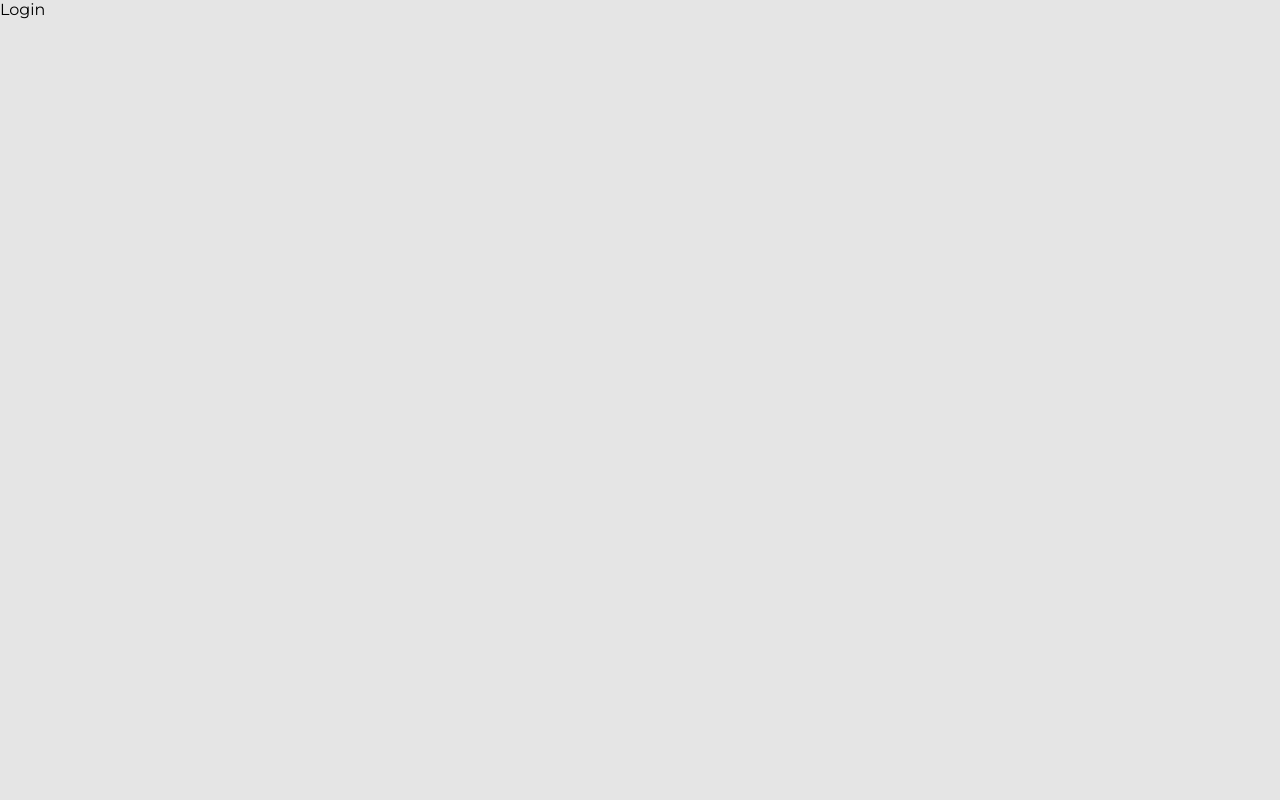
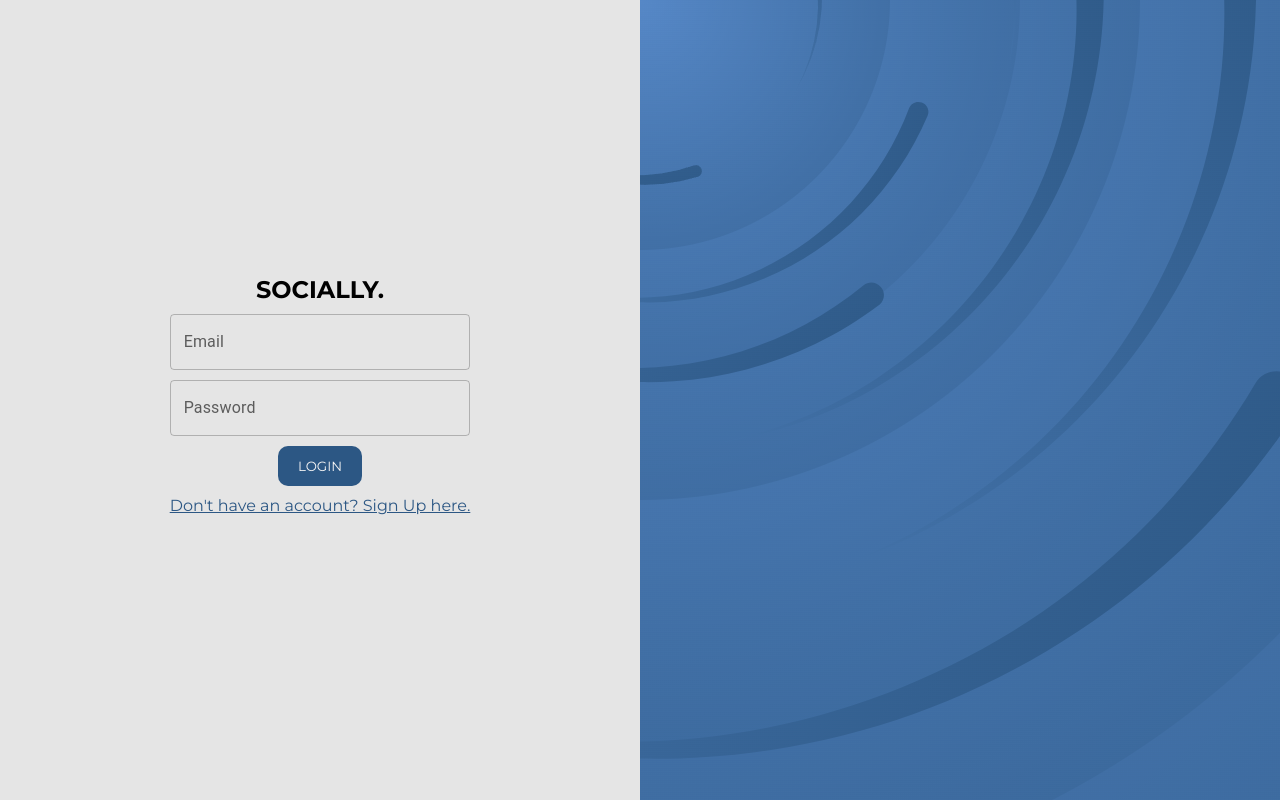
Before and after one commit to edwardlesan/social-media-app, a React (Create React App) app: page / in a window 1280 px wide. Built offline with nearby package versions, Linux system fonts and the light colour scheme.

Commit message:
login page added

```diff
--- a/src/App.js
+++ b/src/App.js
@@ -1,16 +1,24 @@
-import { BrowserRouter, Routes, Route } from "react-router-dom";
+import { useSelector } from "react-redux";
+import { BrowserRouter, Routes, Route, Navigate } from "react-router-dom";
 import Home from "./homePage/Home";
 import Login from "./loginPage/Login";
 import Profile from "./profilePage/Profile";
 
 function App() {
+  const isAuth = Boolean(useSelector((state) => state.token));
   return (
     <div className="app">
       <BrowserRouter>
         <Routes>
           <Route path="/" element={<Login />} />
-          <Route path="/home" element={<Home />} />
-          <Route path="/profile/:userId" element={<Profile />} />
+          <Route
+            path="/home"
+            element={isAuth ? <Home /> : <Navigate to="/" />}
+          />
+          <Route
+            path="/profile/:userId"
+            element={isAuth ? <Profile /> : <Navigate to="/" />}
+          />
         </Routes>
       </BrowserRouter>
     </div>
--- a/src/index.css
+++ b/src/index.css
@@ -1,4 +1,11 @@
 @import url("https://fonts.googleapis.com/css2?family=Dosis:wght@200;300;400;500;600;700&family=Montserrat:wght@200;300;400;700&family=Nunito:wght@200;300;400;500;600;700&family=Quicksand:wght@300;400;500;600;700&family=Raleway:wght@100;200;300;400;500;600;700&family=Rubik:wght@300;400;500;600;700&display=swap");
+
+* {
+  box-sizing: border-box;
+  font-family: "Montserrat", sans-serif;
+  margin: 0;
+  padding: 0;
+}
 
 html,
 body,
@@ -6,9 +13,6 @@ body,
 .app {
   height: 100%;
   width: 100%;
-  margin: 0;
-  padding: 0;
-  font-family: "Montserrat", sans-serif;
   background-color: var(--medium);
 }
 
--- /dev/null
+++ b/src/loginPage/Form.css
@@ -0,0 +1,44 @@
+.form_container {
+  display: flex;
+  flex-direction: column;
+  gap: 10px;
+}
+
+.form_image_box {
+  border: 1px solid var(--mainDark);
+  border-radius: 10px;
+  padding: 1rem;
+}
+
+.form_image_drop {
+  border: 2px dashed var(--mainDark);
+  padding: 1rem;
+}
+
+.form_image_drop:hover {
+  cursor: pointer;
+}
+
+.form_button {
+  background-color: var(--mainDark);
+  color: var(--light);
+  padding: 12px 20px;
+  outline: none;
+  border: none;
+  border-radius: 10px;
+  cursor: pointer;
+  margin: 10px 0;
+}
+
+.form_button:hover {
+  transform: scale(1.1);
+  transition: ease 0.2s all;
+}
+
+.form_auth {
+  text-decoration: underline;
+  cursor: pointer;
+  color: var(--mainDark);
+  font-weight: 500;
+  margin-bottom: 20px;
+}
--- /dev/null
+++ b/src/loginPage/Form.jsx
@@ -0,0 +1,235 @@
+import { useState } from "react";
+import { Button, TextField, Typography } from "@mui/material";
+import EditOutlinedIcon from "@mui/icons-material/EditOutlined";
+import { Formik } from "formik";
+import * as yup from "yup";
+import { useNavigate } from "react-router-dom";
+import { useDispatch } from "react-redux";
+import { setLogin } from "../state";
+import Dropzone from "react-dropzone";
+import "./Form.css";
+import { display } from "@mui/system";
+
+const registerSchema = yup.object().shape({
+  firstName: yup.string().required("Required"),
+  lastName: yup.string().required("Required"),
+  email: yup.string().email("invalid email").required("Required"),
+  password: yup.string().required("Required"),
+  location: yup.string().required("Required"),
+  occupation: yup.string().required("Required"),
+  picture: yup.string().required("Required"),
+});
+
+const loginSchema = yup.object().shape({
+  email: yup.string().email("Invalid email").required("Required"),
+  password: yup.string().required("Required"),
+});
+
+const initialValuesRegister = {
+  firstName: "",
+  lastName: "",
+  email: "",
+  password: "",
+  location: "",
+  occupation: "",
+  picture: "",
+};
+
+const initialValuesLogin = {
+  email: "",
+  password: "",
+};
+
+const Form = () => {
+  const [pageType, setPageType] = useState("login");
+  const dispatch = useDispatch();
+  const navigate = useNavigate();
+  const isLogin = pageType === "login";
+  const isRegister = pageType === "register";
+
+  const register = async (values, onSubmitProps) => {
+    const formData = new FormData();
+    for (let value in values) {
+      formData.append(value, values[value]);
+    }
+    formData.append("picturePath", values.picture.name);
+
+    const savedUserResponse = await fetch(
+      "http://localhost:3001/auth/register",
+      {
+        method: "POST",
+        body: formData,
+      }
+    );
+    const savedUser = await savedUserResponse.json();
+    onSubmitProps.resetForm();
+
+    if (savedUser) {
+      setPageType("login");
+    }
+  };
+
+  const login = async (values, onSubmitProps) => {
+    const loggedInResponse = await fetch("http://localhost:3001/auth/login", {
+      method: "POST",
+      headers: { "Content-Type": "application/json" },
+      body: JSON.stringify(values),
+    });
+    const loggedIn = await loggedInResponse.json();
+    onSubmitProps.resetForm();
+    if (loggedIn) {
+      dispatch(
+        setLogin({
+          user: loggedIn.user,
+          token: loggedIn.token,
+        })
+      );
+      navigate("/home");
+    }
+  };
+
+  const handleFormSubmit = async (values, onSubmitProps) => {
+    if (isLogin) await login(values, onSubmitProps);
+    if (isRegister) await register(values, onSubmitProps);
+  };
+
+  return (
+    <Formik
+      className="Formik"
+      onSubmit={handleFormSubmit}
+      initialValues={isLogin ? initialValuesLogin : initialValuesRegister}
+      validationSchema={isLogin ? loginSchema : registerSchema}
+    >
+      {({
+        values,
+        errors,
+        touched,
+        handleBlur,
+        handleChange,
+        handleSubmit,
+        setFieldValue,
+        resetForm,
+      }) => (
+        <form onSubmit={handleSubmit}>
+          <div className="form_container">
+            {isRegister && (
+              <>
+                <TextField
+                  label="First Name"
+                  onBlur={handleBlur}
+                  onChange={handleChange}
+                  value={values.firstName}
+                  name="firstName"
+                  error={
+                    Boolean(touched.firstName) && Boolean(errors.firstName)
+                  }
+                  helperText={touched.firstName && errors.firstName}
+                />
+                <TextField
+                  label="Last Name"
+                  onBlur={handleBlur}
+                  onChange={handleChange}
+                  value={values.lastName}
+                  name="lastName"
+                  error={Boolean(touched.lastName) && Boolean(errors.lastName)}
+                  helperText={touched.lastName && errors.lastName}
+                />
+                <TextField
+                  label="Location"
+                  onBlur={handleBlur}
+                  onChange={handleChange}
+                  value={values.location}
+                  name="location"
+                  error={Boolean(touched.location) && Boolean(errors.location)}
+                  helperText={touched.location && errors.location}
+                />
+                <TextField
+                  label="Occupation"
+                  onBlur={handleBlur}
+                  onChange={handleChange}
+                  value={values.occupation}
+                  name="occupation"
+                  error={
+                    Boolean(touched.occupation) && Boolean(errors.occupation)
+                  }
+                  helperText={touched.occupation && errors.occupation}
+                />
+                <div className="form_image_box">
+                  <Dropzone
+                    acceptedFiles=".jpg,.jpeg,.png"
+                    multiple={false}
+                    onDrop={(acceptedFiles) =>
+                      setFieldValue("picture", acceptedFiles[0])
+                    }
+                  >
+                    {({ getRootProps, getInputProps }) => (
+                      <div className="form_image_drop" {...getRootProps()}>
+                        <input {...getInputProps()} />
+                        {!values.picture ? (
+                          <p>Add Picture Here</p>
+                        ) : (
+                          <div
+                            style={{
+                              display: "flex",
+                              justifyContent: "space-between",
+                              alignItems: "center",
+                            }}
+                          >
+                            <Typography>{values.picture.name}</Typography>
+                            <EditOutlinedIcon
+                              sx={{ color: "#2c5784", cursor: "pointer" }}
+                            />
+                          </div>
+                        )}
+                      </div>
+                    )}
+                  </Dropzone>
+                </div>
+              </>
+            )}
+
+            <TextField
+              label="Email"
+              onBlur={handleBlur}
+              onChange={handleChange}
+              value={values.email}
+              name="email"
+              error={Boolean(touched.email) && Boolean(errors.email)}
+              helperText={touched.email && errors.email}
+            />
+            <TextField
+              label="Password"
+              type="password"
+              onBlur={handleBlur}
+              onChange={handleChange}
+              value={values.password}
+              name="password"
+              error={Boolean(touched.password) && Boolean(errors.password)}
+              helperText={touched.password && errors.password}
+            />
+          </div>
+
+          {/* BUTTONS */}
+          <div>
+            <button className="form_button" type="submit">
+              {isLogin ? "LOGIN" : "REGISTER"}
+            </button>
+            <h4
+              className="form_auth"
+              onClick={() => {
+                setPageType(isLogin ? "register" : "login");
+                resetForm();
+              }}
+            >
+              {isLogin
+                ? "Don't have an account? Sign Up here."
+                : "Already have an account? Login here."}
+            </h4>
+          </div>
+        </form>
+      )}
+    </Formik>
+  );
+};
+
+export default Form;
--- /dev/null
+++ b/src/loginPage/Login.css
@@ -0,0 +1,34 @@
+.login_container {
+  display: flex;
+  width: 100%;
+  min-height: 100vh;
+}
+
+.login_form {
+  width: 50%;
+  display: flex;
+  flex-direction: column;
+  align-items: center;
+  justify-content: center;
+  text-align: center;
+}
+
+.login_title {
+  font-size: 1.5rem;
+  margin: 10px 0;
+}
+
+.login_image {
+  background-image: url("../../public/assets/authBg.png");
+  width: 50%;
+}
+
+@media only screen and (max-width: 768px) {
+  .login_image {
+    display: none;
+  }
+  .login_form {
+    width: 100%;
+    padding: 0 20px;
+  }
+}
--- a/src/loginPage/Login.jsx
+++ b/src/loginPage/Login.jsx
@@ -1,7 +1,17 @@
 import React from "react";
+import Form from "./Form";
+import "./Login.css";
 
 const Login = () => {
-  return <div>Login</div>;
+  return (
+    <div className="login_container">
+      <div className="login_form">
+        <h5 className="login_title">SOCIALLY.</h5>
+        <Form />
+      </div>
+      <div className="login_image"></div>
+    </div>
+  );
 };
 
 export default Login;
--- a/src/navbar/Navbar.css
+++ b/src/navbar/Navbar.css
@@ -60,14 +60,14 @@ nav {
     padding: 0 40px;
   }
   .nav_search {
-    width: 150px;
+    width: 200px;
   }
   .nav_auth {
     gap: 5px;
   }
 }
 
-@media only screen and (max-width: 992px) {
+@media only screen and (max-width: 768px) {
   .nav_search {
     display: none;
   }
```
Also changed, not shown: public/assets/authBg.png (added), public/assets/authBg.svg (added).
